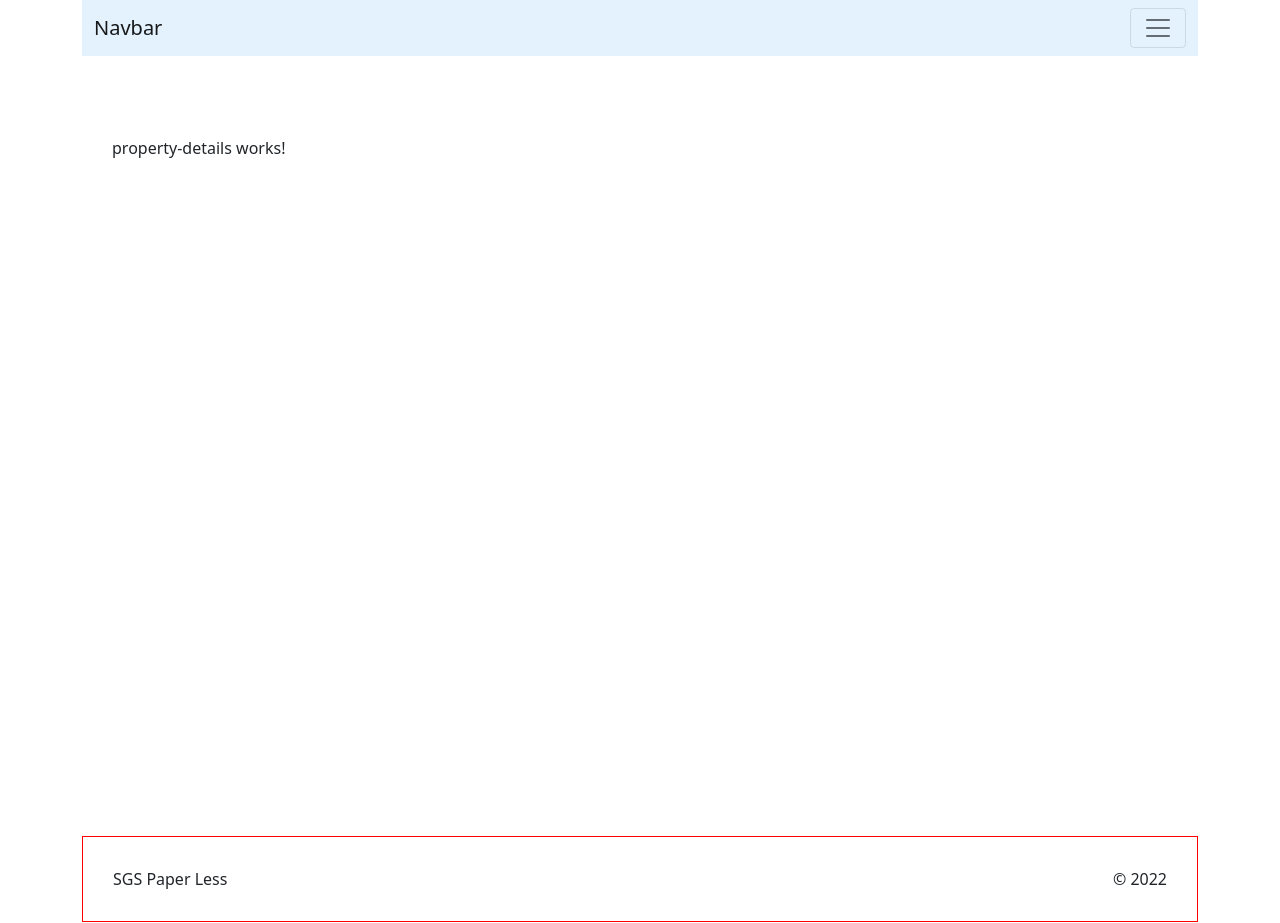
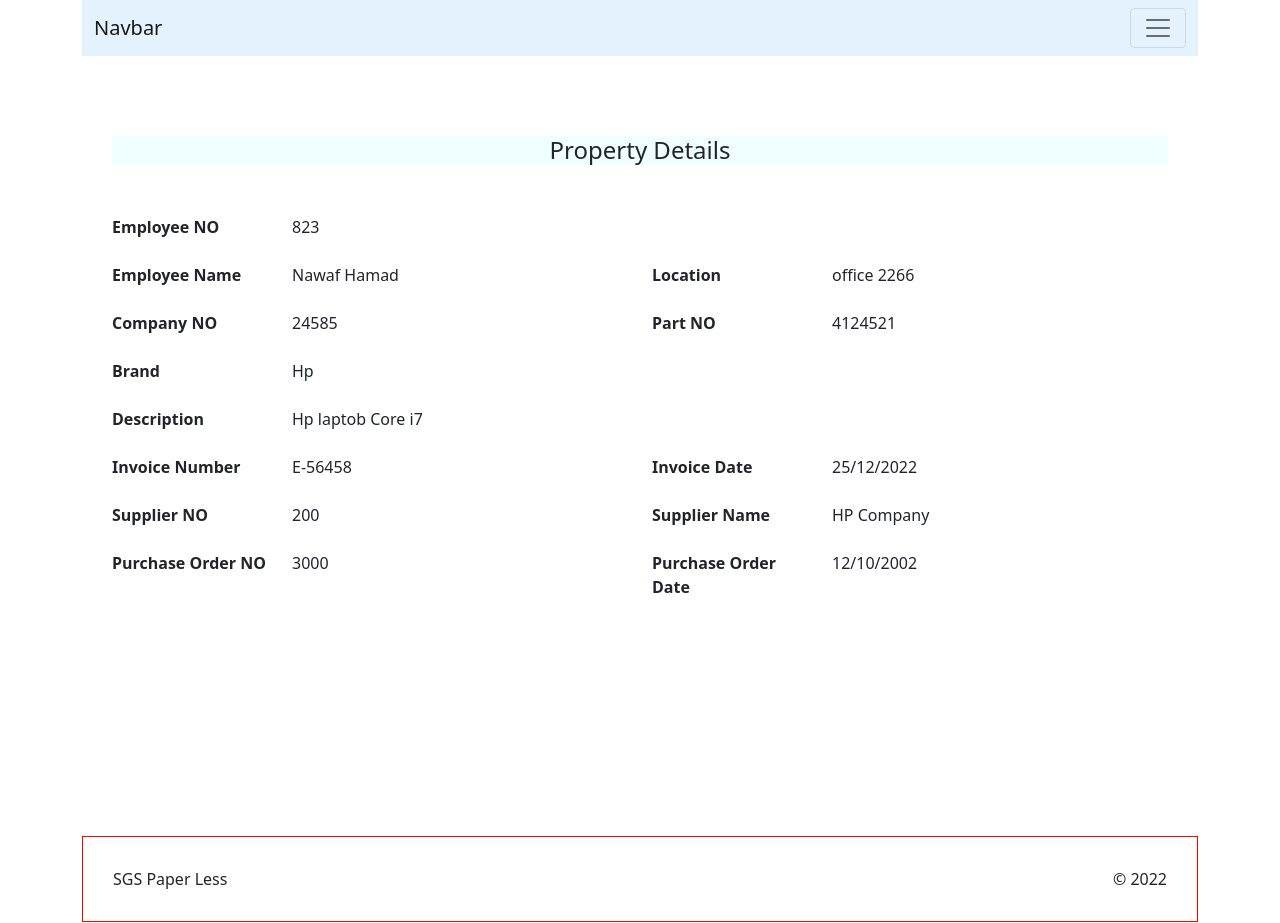
Before and after one commit to SameerAlHarbi/sgs-properties, an Angular app: page / in a window 1280 px wide. Built offline with nearby package versions, Linux system fonts and the light colour scheme.

Commit message:
Create-Property-Details #5

```diff
--- a/src/app/property-details/property-details.component.html
+++ b/src/app/property-details/property-details.component.html
@@ -1 +1,60 @@
-<p>property-details works!</p>
+<h4
+  style="
+    text-align: center;
+    margin-bottom: 50px;
+    margin-top: 0px;
+    background-color: azure;
+  "
+>
+  Property Details
+</h4>
+<div class="row">
+  <div class="col-md-2"><strong>Employee NO</strong></div>
+  <div class="col-md-4">823</div>
+</div>
+<br />
+<div class="row">
+  <div class="col-md-2"><strong>Employee Name</strong></div>
+  <div class="col-md-4">Nawaf Hamad</div>
+  <div class="col-md-2"><strong>Location</strong></div>
+  <div class="col-md-4">office 2266</div>
+</div>
+<br />
+<div class="row">
+  <div class="col-md-2"><strong>Company NO</strong></div>
+  <div class="col-md-4">24585</div>
+  <div class="col-md-2"><strong>Part NO</strong></div>
+  <div class="col-md-4">4124521</div>
+</div>
+<br />
+<div class="row">
+  <div class="col-md-2"><strong>Brand</strong></div>
+  <div class="col-md-4">Hp</div>
+</div>
+<br />
+
+<div class="row">
+  <div class="col-md-2"><strong>Description</strong></div>
+  <div class="col-md-4">Hp laptob Core i7</div>
+</div>
+<br />
+<div class="row">
+  <div class="col-md-2"><strong>Invoice Number</strong></div>
+  <div class="col-md-4">E-56458</div>
+  <div class="col-md-2"><strong>Invoice Date</strong></div>
+  <div class="col-md-4">25/12/2022</div>
+</div>
+<br />
+<div class="row">
+  <div class="col-md-2"><strong>Supplier NO</strong></div>
+  <div class="col-md-4">200</div>
+  <div class="col-md-2"><strong>Supplier Name</strong></div>
+  <div class="col-md-4">HP Company</div>
+</div>
+<br />
+<div class="row">
+  <div class="col-md-2"><strong>Purchase Order NO</strong></div>
+  <div class="col-md-4">3000</div>
+  <div class="col-md-2"><strong>Purchase Order Date</strong></div>
+  <div class="col-md-4">12/10/2002</div>
+</div>
```
